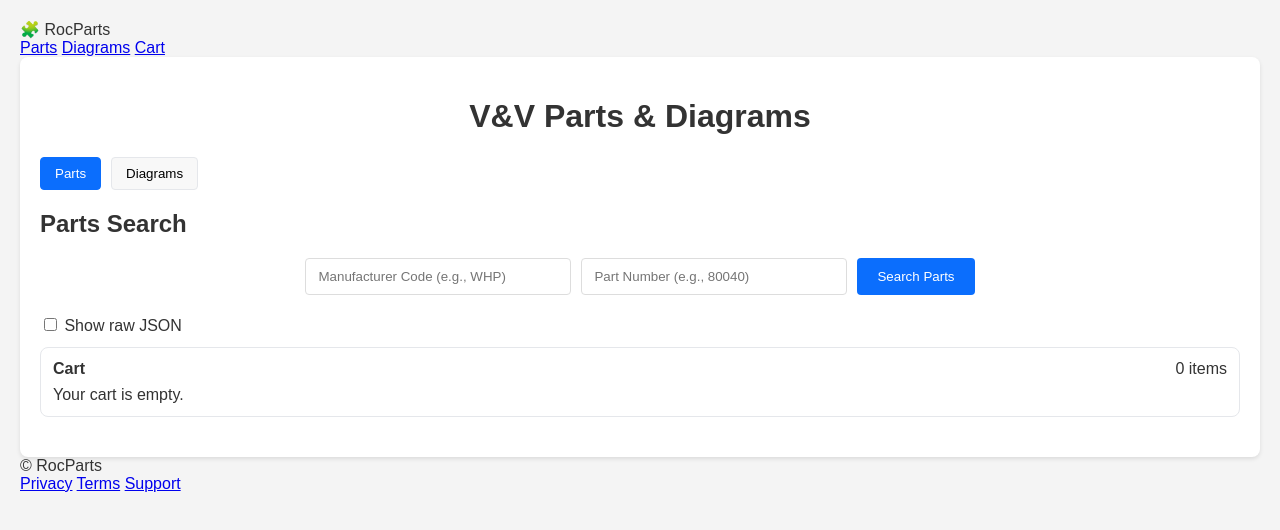
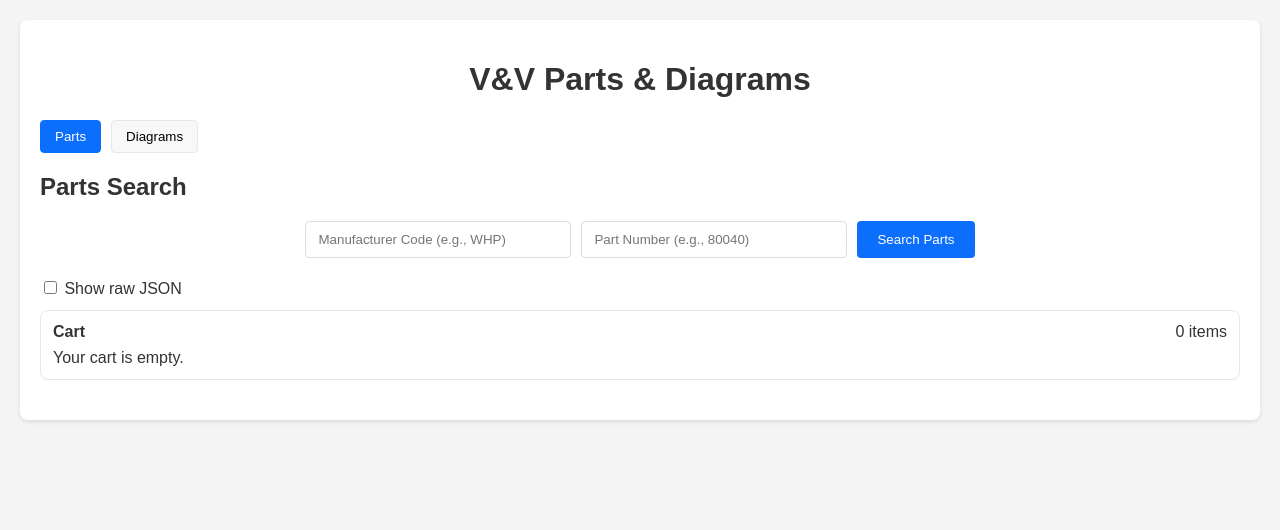
Before and after one commit to Rochester-Appliance/rocparts.com, a plain HTML site: page vandv-app/frontend/index.html in a window 1280 px wide. Drawn offline with Linux system fonts and the light colour scheme.

Commit message:
Revert "feat: add header and footer components to enhance site navigation and branding"
This reverts commit c846b025e2ab0ab21148df515abb29c343c20506.

```diff
--- a/vandv-app/frontend/index.html
+++ b/vandv-app/frontend/index.html
@@ -9,19 +9,6 @@
 </head>
 
 <body>
-    <header class="site-header">
-        <div class="site-header__inner">
-            <div class="brand">
-                <span class="brand__logo">🧩</span>
-                <span class="brand__name">RocParts</span>
-            </div>
-            <nav class="site-nav">
-                <a href="#parts" class="nav-link">Parts</a>
-                <a href="#diagrams" class="nav-link">Diagrams</a>
-                <a href="#cart" class="nav-link">Cart</a>
-            </nav>
-        </div>
-    </header>
     <div class="container">
         <h1>V&V Parts & Diagrams</h1>
         <div class="tabs">
@@ -56,23 +43,6 @@
         <div id="results-container"></div>
         <div id="error-container"></div>
     </div>
-    <footer class="site-footer">
-        <div class="site-footer__inner">
-            <div>© <span id="year"></span> RocParts</div>
-            <div class="footer-links">
-                <a href="#">Privacy</a>
-                <a href="#">Terms</a>
-                <a href="#">Support</a>
-            </div>
-        </div>
-    </footer>
-    <div id="mobile-checkout-bar" class="mobile-checkout-bar" style="display:none;">
-        <div class="mobile-checkout-bar__content">
-            <div class="mobile-checkout-bar__total"><span>Subtotal</span><strong id="mobile-subtotal">$0.00</strong>
-            </div>
-            <button id="mobileCheckoutBtn" class="mobile-checkout-bar__btn">Checkout</button>
-        </div>
-    </div>
     <script src="https://js.stripe.com/v3/"></script>
     <script src="script.js"></script>
 </body>
```
